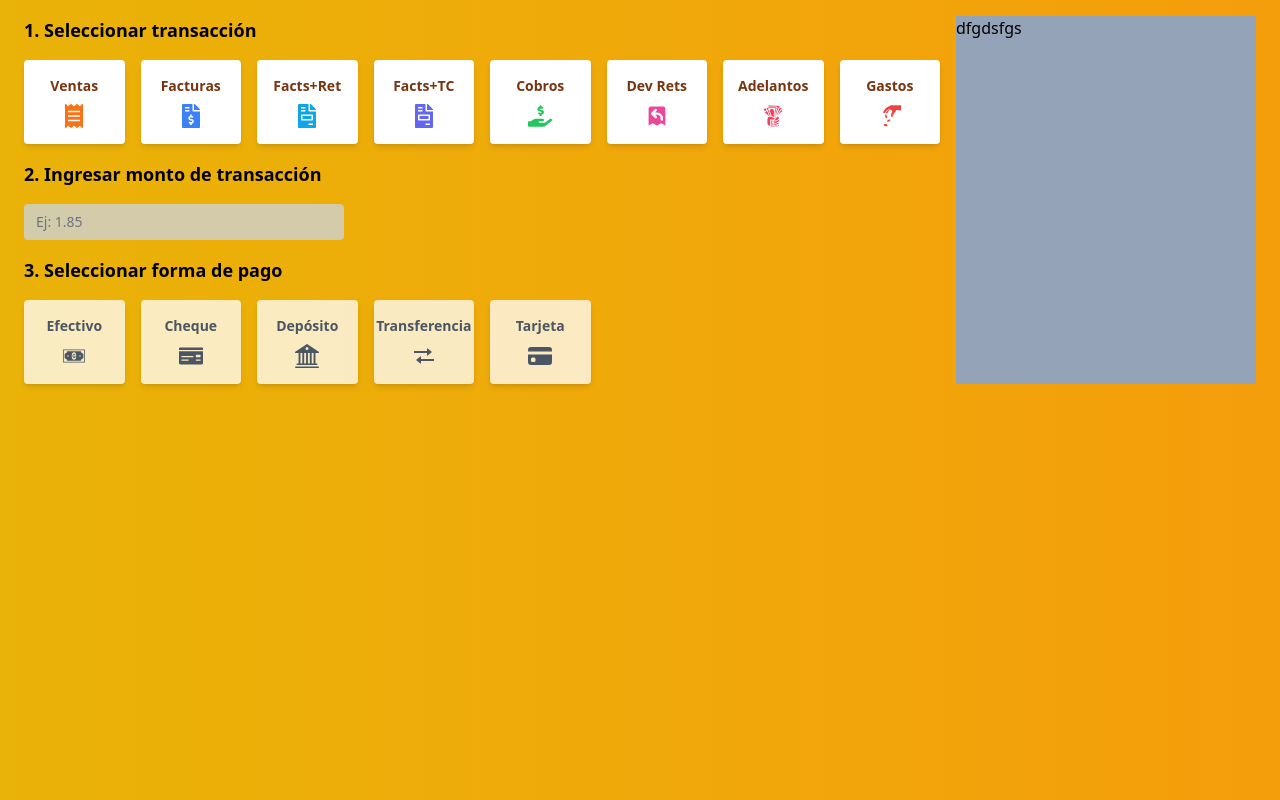
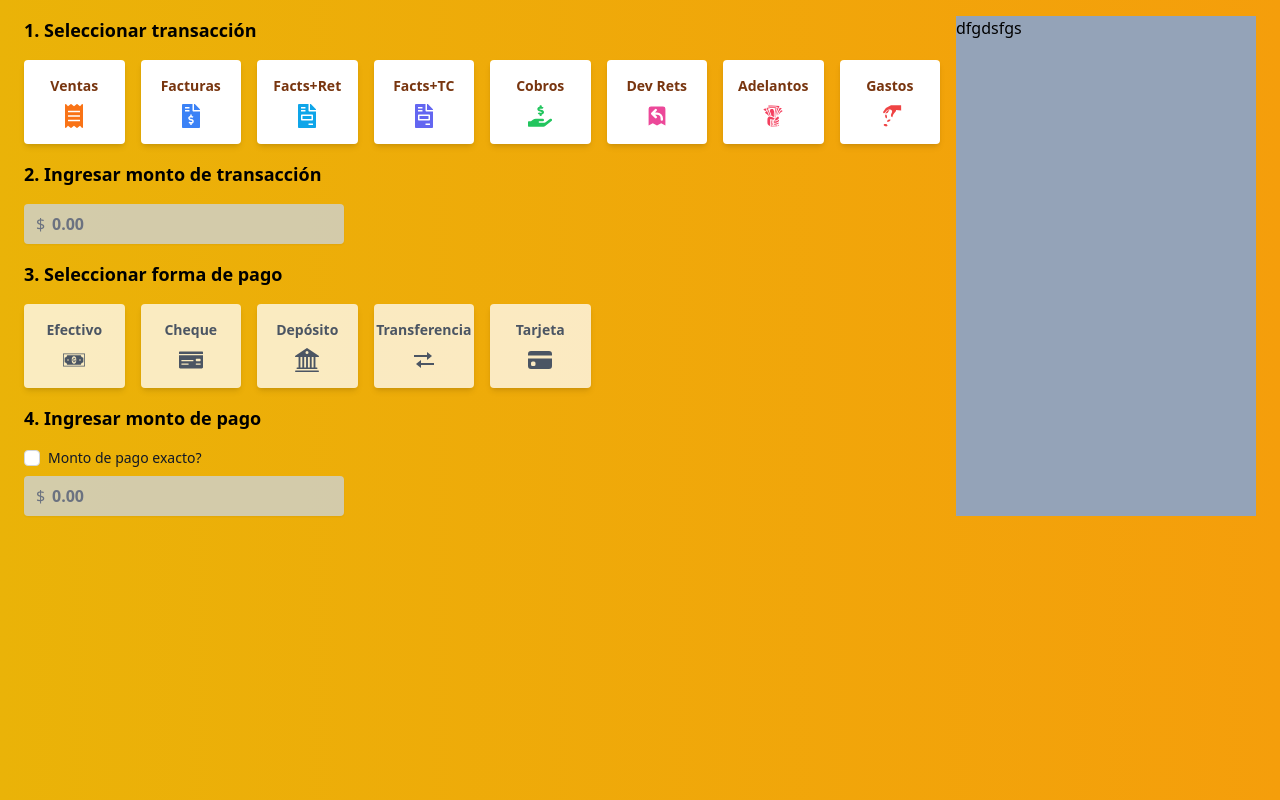
Before and after one commit to luvagu/next-cash-register, a Next.js app: page / in a window 1280 px wide. Built offline with nearby package versions, Linux system fonts and the light colour scheme.

Commit message:
testing implementation

```diff
--- a/pages/index.jsx
+++ b/pages/index.jsx
@@ -2,6 +2,7 @@ import { useEffect, useRef } from 'react'
 import Layout from '../components/Layout'
 import RadioItemsGroup from '../components/RadioItemsGroup'
 import { ACTIONS, useRegister } from '../contexts/RegisterProvider'
+import { classNames } from '../utils/helpers'
 
 export default function Home() {
 	const { state, dispatch } = useRegister()
@@ -11,6 +12,7 @@ export default function Home() {
 		isTransactionSelected,
 		isSetTransactionAmount,
 		selectedTransaction,
+		selectedPaymentMethod,
 		transactions,
 		paymentMethods,
 	} = state
@@ -42,15 +44,23 @@ export default function Home() {
 					<h1 className='text-base sm:text-lg font-semibold'>
 						2. Ingresar monto de transacción
 					</h1>
+					<div className='relative max-w-xs rounded shadow-sm'>
+						<div className='absolute inset-y-0 left-0 pl-3 flex items-center pointer-events-none'>
+							<span className='text-gray-500 text-sm sm:text-base'>$</span>
+						</div>
 						<input
 							ref={amountRef}
-						className='w-full max-w-xs border-0 py-2 px-3 text-sm bg-white rounded shadow-md focus:outline-none focus:ring-2 focus:ring-offset-2 focus:ring-offset-sky-300 focus:ring-white focus:ring-opacity-60 disabled:bg-slate-300 disabled:bg-opacity-75 disabled:text-slate-500 disabled:border-slate-200 disabled:shadow-none invalid:text-pink-600
-						focus:invalid:border-pink-500 focus:invalid:ring-pink-500'
+							className={classNames(
+								'block w-full border-0 rounded pl-7 pr-3 text-sm sm:text-base text-gray-900 font-semibold bg-white focus:outline-none focus:ring-2 focus:ring-offset-2 focus:ring-offset-slate-300 focus:ring-white focus:ring-opacity-60 disabled:bg-slate-300 disabled:bg-opacity-75 disabled:border-slate-200 disabled:shadow-none invalid:text-pink-600 focus:invalid:border-pink-500 focus:invalid:ring-pink-500',
+								!isTransactionSelected
+									? 'disabled:text-gray-500'
+									: isPaymentMethodSelected && 'disabled:text-gray-700'
+							)}
 							type='number'
 							min={0}
 							step={0.01}
-						placeholder='Ej: 1.85'
-						disabled={!isTransactionSelected}
+							placeholder='0.00'
+							disabled={!isTransactionSelected || isPaymentMethodSelected}
 							required
 							onChange={e =>
 								dispatch({
@@ -59,6 +69,7 @@ export default function Home() {
 								})
 							}
 						/>
+					</div>
 					<h1 className='text-base sm:text-lg font-semibold'>
 						3. Seleccionar forma de pago
 					</h1>
@@ -72,6 +83,50 @@ export default function Home() {
 						}
 						isGroupDisabled={!isSetTransactionAmount}
 					/>
+					<h1 className='text-base sm:text-lg font-semibold'>
+						4. Ingresar monto de pago
+					</h1>
+					<div className='flex flex-col gap-2'>
+						<div className='flex items-center'>
+							<input
+								id='exact-amount'
+								type='checkbox'
+								className='h-4 w-4 text-slate-600 focus:ring-slate-500 border-gray-300 rounded'
+							/>
+							<label
+								htmlFor='exact-amount'
+								className='ml-2 block text-sm text-gray-900'
+							>
+								Monto de pago exacto?
+							</label>
+						</div>
+						<div className='relative max-w-xs rounded shadow-sm'>
+							<div className='absolute inset-y-0 left-0 pl-3 flex items-center pointer-events-none'>
+								<span className='text-gray-500 text-sm sm:text-base'>$</span>
+							</div>
+							<input
+								ref={amountRef}
+								className={classNames(
+									'block w-full border-0 rounded pl-7 pr-3 text-sm sm:text-base text-gray-900 font-semibold bg-white focus:outline-none focus:ring-2 focus:ring-offset-2 focus:ring-offset-slate-300 focus:ring-white focus:ring-opacity-60 disabled:bg-slate-300 disabled:bg-opacity-75 disabled:border-slate-200 disabled:shadow-none invalid:text-pink-600 focus:invalid:border-pink-500 focus:invalid:ring-pink-500',
+									!isTransactionSelected
+										? 'disabled:text-gray-500'
+										: isPaymentMethodSelected && 'disabled:text-gray-700'
+								)}
+								type='number'
+								min={0}
+								step={0.01}
+								placeholder='0.00'
+								disabled={!isTransactionSelected || isPaymentMethodSelected}
+								required
+								onChange={e =>
+									dispatch({
+										type: ACTIONS.UPDATE_TRANSACTION_AMOUNT,
+										payload: { amount: parseFloat(e.target.value) },
+									})
+								}
+							/>
+						</div>
+					</div>
 				</div>
 				<aside className='order-1 md:order-2 h-full bg-slate-400'>
 					dfgdsfgs
```
Lines whose indentation alone changed are shown as unchanged.
